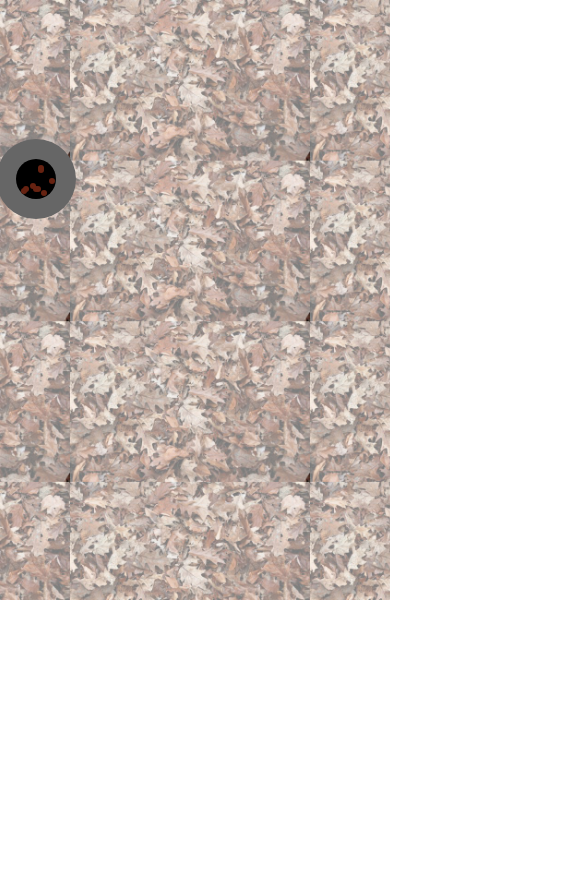
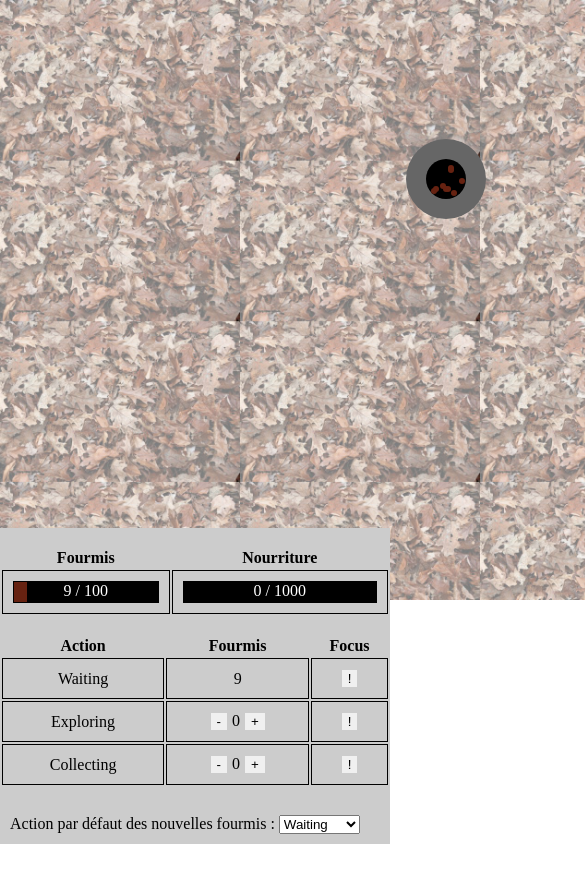
Before and after one commit to flaforgue/kota, a plain HTML site: page index.html in a window 390 px wide. Shown: the top 882 px of the page, 585 px wide, since content can reach past the window. Before the commit the page ends 844 px from the top, so only its background shows below. Drawn offline with Linux system fonts and the light colour scheme.

Commit message:
Correctif affichage labels sur jauges fourmis/food Semblant de responsive

```diff
--- a/css/style.css
+++ b/css/style.css
@@ -15,7 +15,6 @@ body {
 	height: 100%;
 	position: absolute;
 	background-color: #ccc;
-	overflow: scroll;
 }
 
 #terminal .padding {
@@ -76,4 +75,21 @@ table tr td {
     height: 20px;
     position: absolute;
     text-align: center;
+    left: 0;
 }
+
+@media only screen and (max-width: 800px) {
+	#terminal {
+		position: fixed;
+		bottom: 0;
+		width: 100%;
+		height: auto;
+		z-index: 100;
+	}
+
+	#kota {
+		position: static;
+		margin: auto;
+		margin-bottom: 400px;
+	}
+}
```
